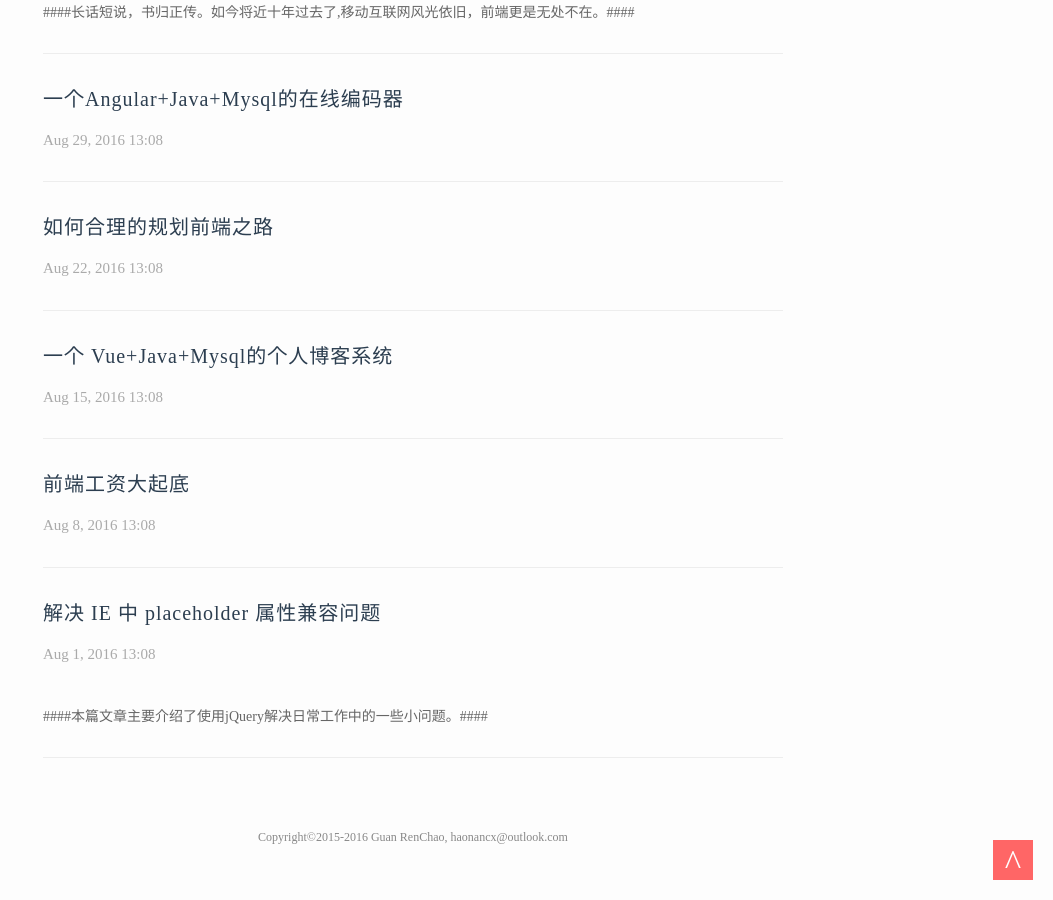
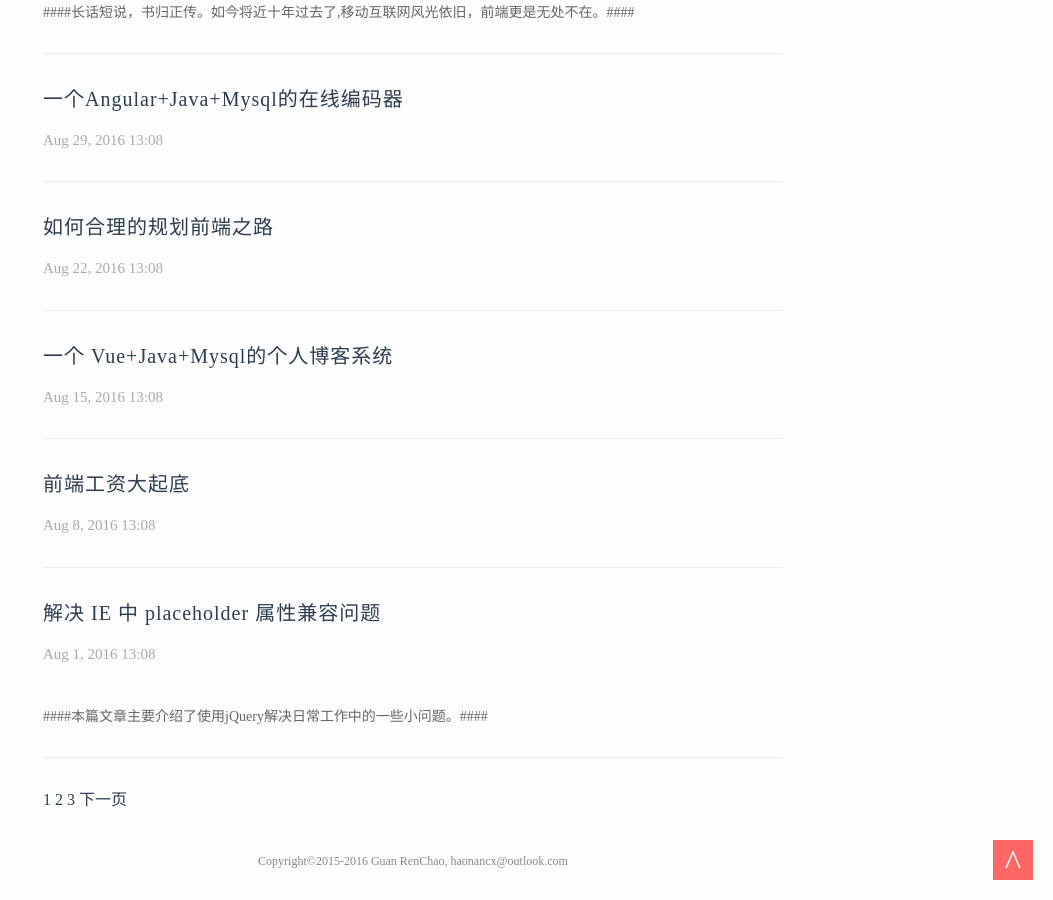
Before and after one commit to xtd420/Haonancx.github.io, a Jekyll site: the page built from index.html, in a window 1280 px wide and 900 px high, scrolled down 1343 px. Shown: the whole window, without its empty margins (227-1280 px from the left). Built offline with Jekyll 4.4.1, drawn with Linux system fonts in a browser that asks for light colours; Markdown is read by kramdown in place of the engine named in the settings; the list of posts is cut into pages by our own code.

Commit message:
add paginate styles

```diff
--- a/_config.yml
+++ b/_config.yml
@@ -7,7 +7,8 @@ baseurl: "" # the subpath of your site, e.g. /blog/
 url: "https://haonancx.github.io/" # the base hostname & protocol for your site
 twitter_username:
 github_username:  Haonancx
-
+paginate: 6
+paginate_path: "page:num"
 # Build settings
 markdown: redcarpet
 redcarpet:
--- a/index.html
+++ b/index.html
@@ -16,4 +16,16 @@ layout: default
       </li>
     {% endfor %}
   </ul>
+  {% for page in (1..paginator.total_pages) %}
+    {% if page == paginator.page %}
+      <span class="active">{{ page }}</span>
+    {% elsif page == 1 %}
+      <a href="{{ '/index.html' | prepend: site.baseurl | replace: '//', '/' }}">{{ page }}</a>
+    {% else %}
+      <a href="{{ site.paginate_path | prepend: site.baseurl | replace: '//', '/' | replace: ':num', page }}">{{ page }}</a>
+    {% endif %}
+{% endfor %}
+{% if paginator.next_page %}
+    <a href="{{ paginator.next_page_path | prepend: site.baseurl | replace: '//', '/' }}">下一页</a>
+{% endif %}
 </div>
```
